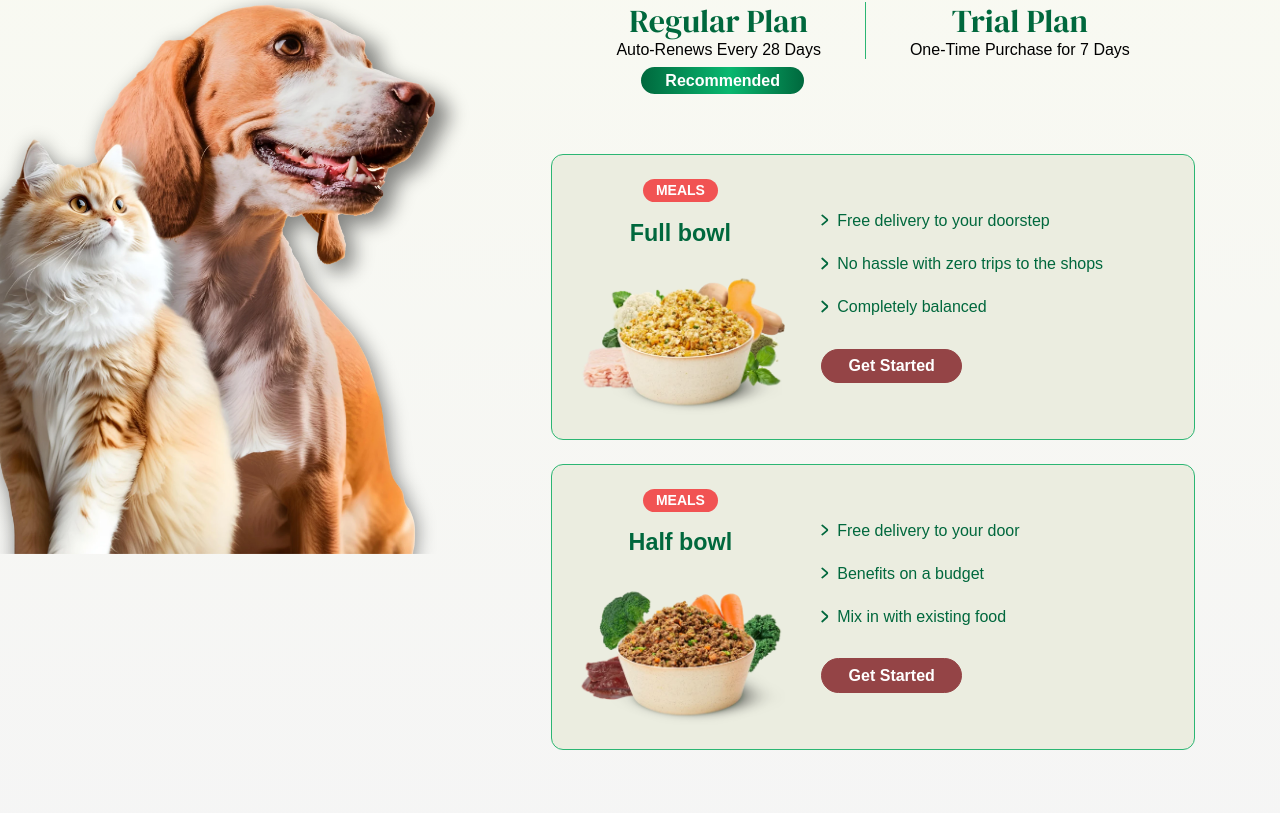
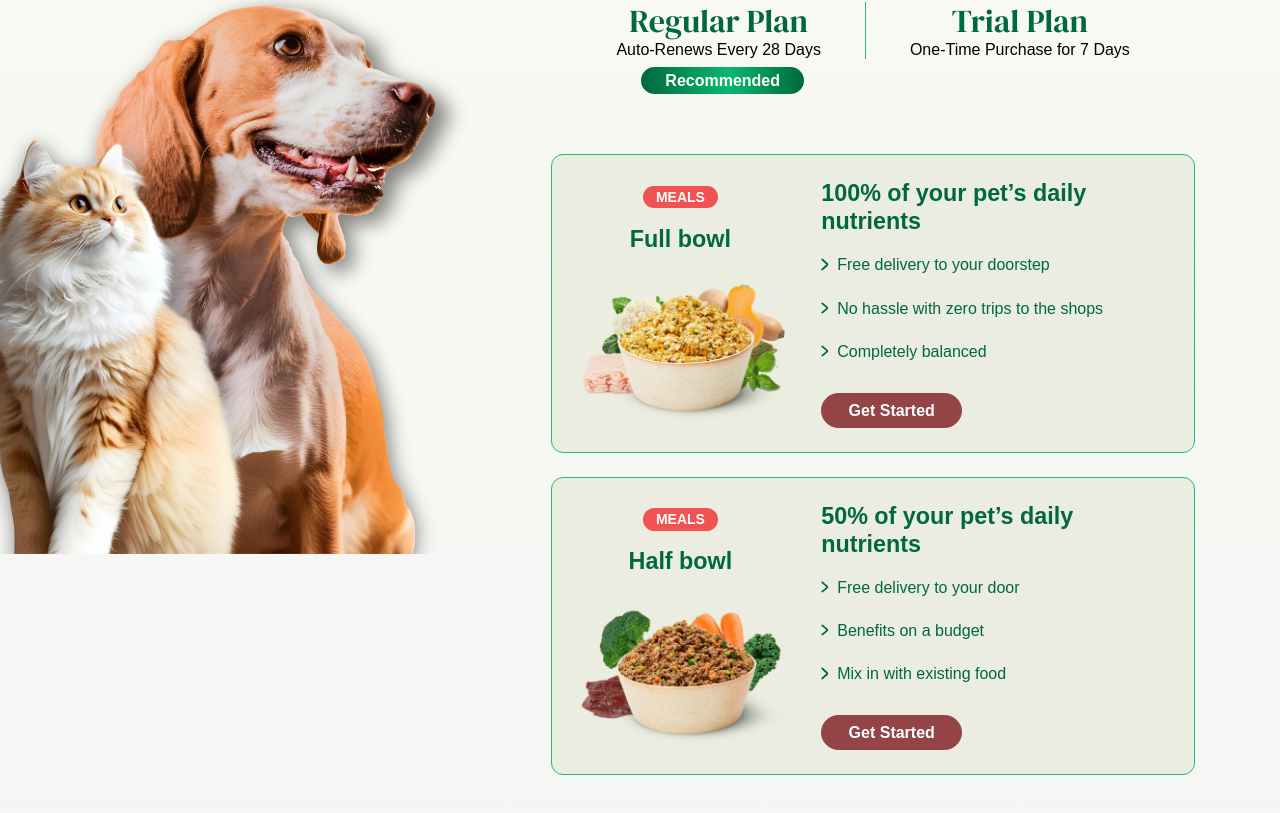
Before and after one commit to supportDifferenz/second-nature, a Next.js app: page /subscription in a window 1280 px wide. Shown: the part 1940-2753 px from the top of the page. Built offline with nearby package versions, Linux system fonts and the light colour scheme; a web font is replaced by a local one.

Commit message:
subscription meal cart title update

```diff
--- a/src/components/organism/mealCard/MealCard.tsx
+++ b/src/components/organism/mealCard/MealCard.tsx
@@ -12,6 +12,7 @@ import { startTransition } from "react";
 export const MealCard: React.FC<MealCardPropsType> = ({
   tag,
   title,
+  subTitle,
   image,
   features = [],
   buttons,
@@ -42,6 +43,15 @@ export const MealCard: React.FC<MealCardPropsType> = ({
         </div>
       </div>
       <div className="flex flex-col items-center sm:items-start sm:justify-center ">
+        {/* sub title */}
+        <Typography
+          tag="h5"
+          text={subTitle ?? ""}
+          className="text-primary-dark mb-6 lg:mb-5 max-w-[90%]"
+          role="title"
+          ariaLabel={subTitle ?? ""}
+          ariaLabelledBy="title"
+        />
         {/* Features List */}
         <ul className="flex flex-col sm:flex-row sm:flex-wrap max-w-fit gap-6">
           {features.map((feature, index) => (
--- a/src/components/pageSections/subscription/OurMealPlans.tsx
+++ b/src/components/pageSections/subscription/OurMealPlans.tsx
@@ -12,6 +12,7 @@ const mealsData: MealCardPropsType[] = [
   {
     tag: "MEALS",
     title: "Full bowl",
+    subTitle: "100% of your pet’s daily nutrients",
     image: "/images/chicken-bowl-cat.webp",
     features: [
       "Free delivery to your doorstep",
@@ -25,6 +26,7 @@ const mealsData: MealCardPropsType[] = [
   {
     tag: "MEALS",
     title: "Half bowl",
+    subTitle: "50% of your pet’s daily nutrients",
     image: "/images/beef-bowl-cat.webp",
     features: [
       "Free delivery to your door",
--- a/src/components/pageSections/transitionDiet/TransitionPlan.tsx
+++ b/src/components/pageSections/transitionDiet/TransitionPlan.tsx
@@ -103,7 +103,7 @@ export default function TransitionPlan() {
               <Typography
                 tag="h6"
                 text="The 10-day transition process gradually increases the portions every few days, ensuring your pet adjusts comfortably and enjoys a seamless dietary change."
-                className="text-center w-[80%] lg:w-[57%]"
+                className="text-center w-[100%] sm:w-[80%] lg:w-[57%]"
               />
             </motion.div>
           </div>
--- a/src/components/types/type.ts
+++ b/src/components/types/type.ts
@@ -75,6 +75,7 @@ export type MealsButtonPropsType = {
 export type MealCardPropsType = {
   tag?: string;
   title: string;
+  subTitle?: string;
   image: string;
   features?: string[];
   buttons: MealsButtonPropsType[];
```
Lines whose indentation alone changed are shown as unchanged.
